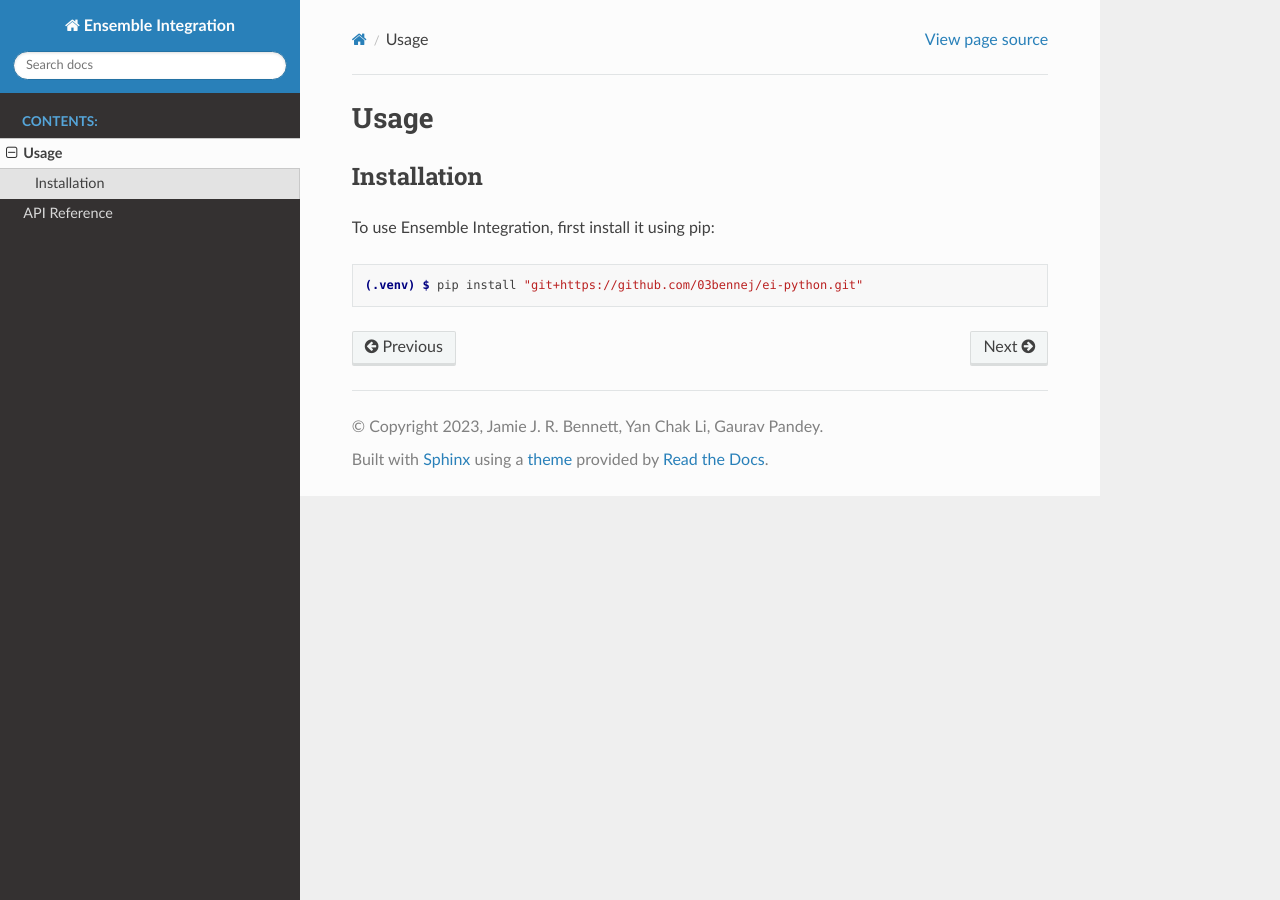
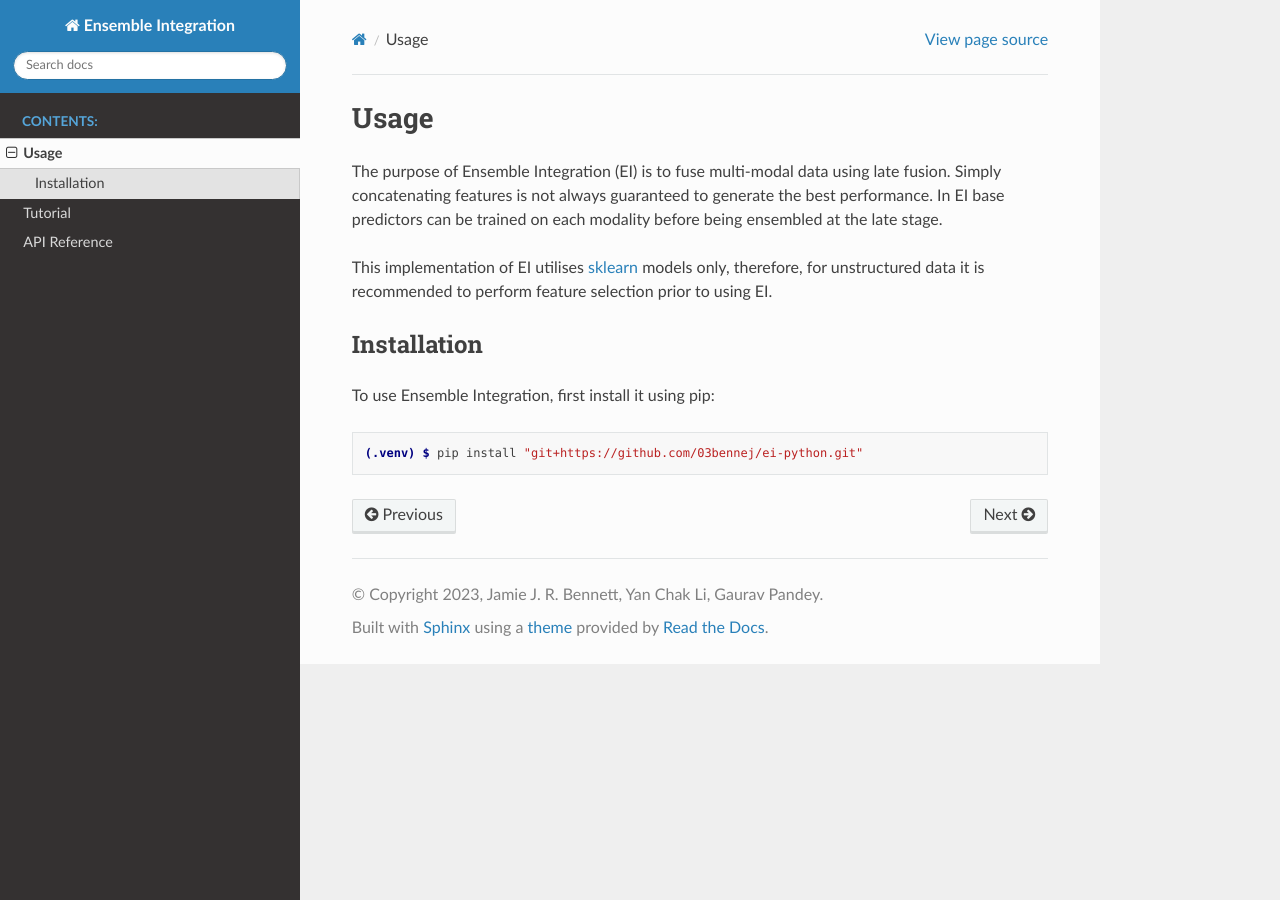
Before and after one commit to GauravPandeyLab/eipy, a Sphinx documentation site: the page built from docs/source/usage.rst, in a window 1280 px wide. Built offline with Sphinx 7.4.7 and the Read the Docs theme 2.0.0, drawn with Linux system fonts in a browser that asks for light colours.

Commit message:
update doc pages

```diff
--- a/docs/source/index.rst
+++ b/docs/source/index.rst
@@ -13,6 +13,7 @@ For more details see the original publication `here <https://doi.org/10.1093/bio
    :caption: Contents:
 
    usage
+   demos/ei_demo.ipynb
    api_reference
 
 Indices and tables
--- a/docs/source/usage.rst
+++ b/docs/source/usage.rst
@@ -1,5 +1,12 @@
 Usage
 =====
+
+The purpose of Ensemble Integration (EI) is to fuse multi-modal data using late fusion. Simply concatenating features is not
+always guaranteed to generate the best performance. In EI base predictors can be trained on each modality before
+being ensembled at the late stage.
+
+This implementation of EI utilises `sklearn <https://scikit-learn.org/>`_ models only, therefore, for unstructured data
+it is recommended to perform feature selection prior to using EI.
 
 Installation
 ------------
```
